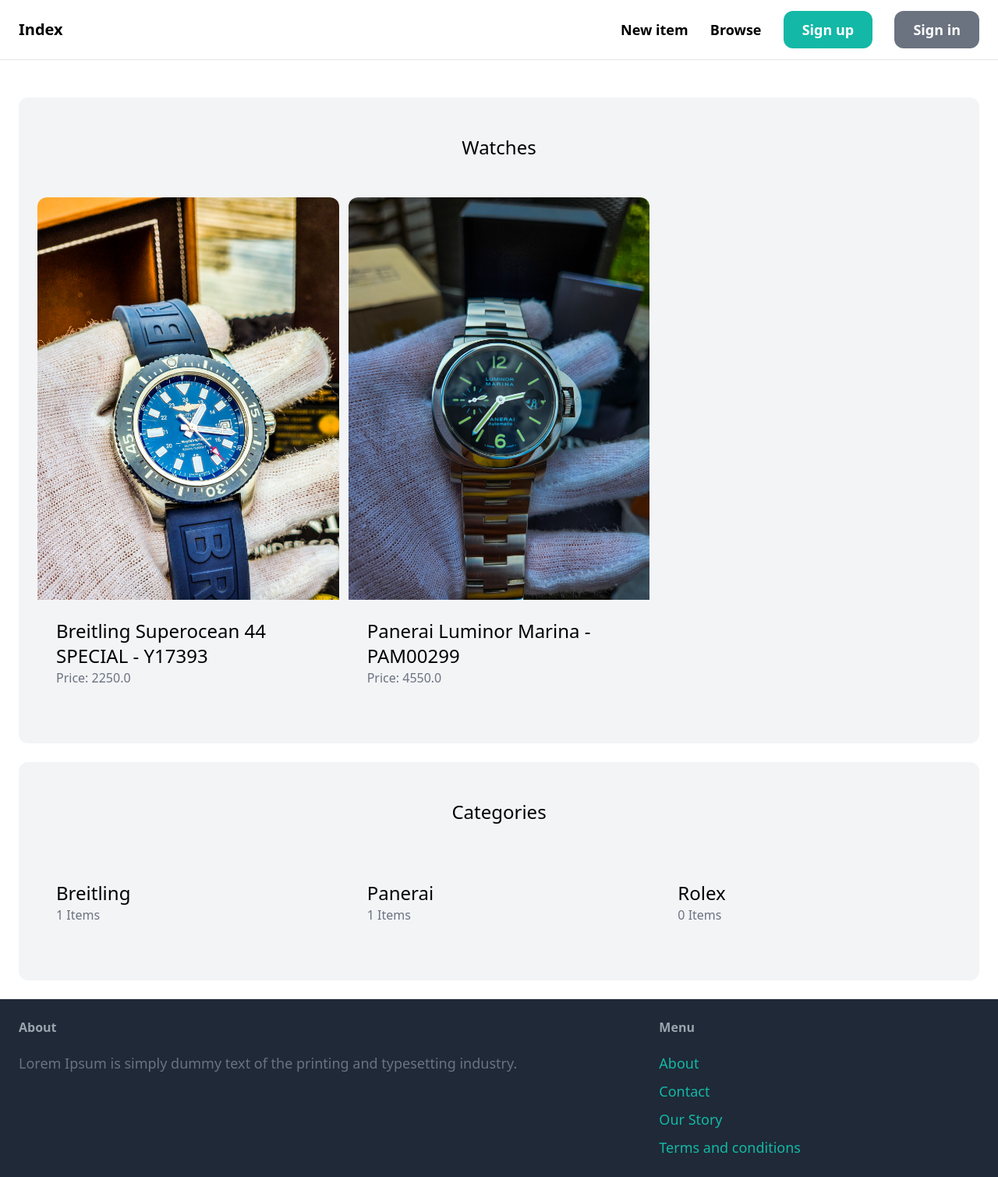
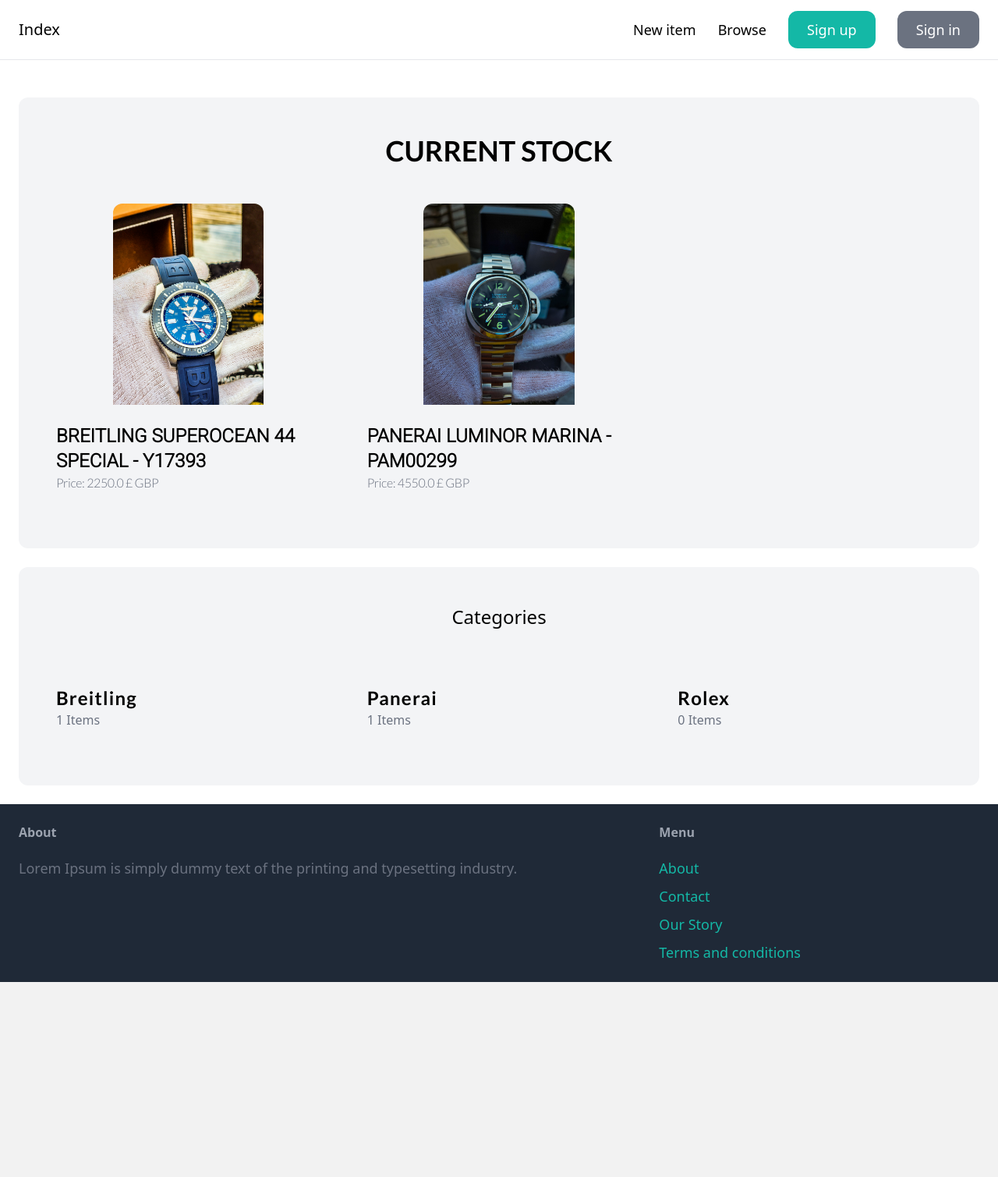
Before and after one commit to Karlox01/Watchsite, a Django app: page / in a window 1280 px wide. Shown: the whole page at 78% size. After the commit the page ends 1259 px from the top, so only its background shows below. Run offline with Django 4.2, Linux system fonts and the light colour scheme; data comes from the database, SQL or seed files in the repository; some libraries are stand-ins or nearby versions.

Commit message:
add front page to display current stock of watches

```diff
--- a/watchapp/templates/core/base.html
+++ b/watchapp/templates/core/base.html
@@ -4,6 +4,9 @@
 <head>
     <meta charset="UTF-8">
     <meta name="viewport" content="width=device-width, initial-scale=1.0">
+    <link rel="preconnect" href="https://fonts.gstatic.com">
+    <link href="https://fonts.googleapis.com/css2?family=Roboto:wght@300&display=swap" rel="stylesheet">
+    <link href="https://fonts.googleapis.com/css2?family=Lato:wght@300;700&display=swap" rel="stylesheet">
     <script src="https://cdn.tailwindcss.com"></script>
     <title>{% block title %} {% endblock %} | Base </title>
 </head>
@@ -11,15 +14,15 @@
 <body>
 
     <nav class="py-6 px-6 flex justify-between items-center border-b border-gray-200">
-        <a href="/" class="text-xl font-semibold">Index</a>
+        <a href="/" class="text-xl font-family:Roboto">Index</a>
 
         <div class="space-x-6">
-            <a href="#" class="text-lg font-semibold hover:text-gray-500">New item</a>
-            <a href="#" class="text-lg font-semibold hover:text-gray-500">Browse</a>
+            <a href="#" class="text-lg  hover:text-gray-500">New item</a>
+            <a href="#" class="text-lg  hover:text-gray-500">Browse</a>
 
-            <a href="#" class="px-6 py-3 text-lg font-semibold bg-teal-500 text-white rounded-xl hover:bg-teal-700">Sign
+            <a href="#" class="px-6 py-3 text-lg bg-teal-500 text-white rounded-xl hover:bg-teal-700 font-family:Roboto">Sign
                 up</a>
-            <a href="#" class="px-6 py-3 text-lg font-semibold bg-gray-500 text-white rounded-xl hover:bg-gray-700">Sign
+            <a href="#" class="px-6 py-3 text-lg  bg-gray-500 text-white rounded-xl hover:bg-gray-700 font-family:Roboto">Sign
                 in</a>
         </div>
     </nav>
--- a/watchapp/templates/core/index.html
+++ b/watchapp/templates/core/index.html
@@ -4,19 +4,19 @@
 
 {% block content %}
     <div class="mt-6 px-6 py-12 bg-gray-100 rounded-xl">
-        <h2 class="mb-12 text-2xl text-center"> Watches </h2>
+        <h2 class="mb-12 font-bold text-4xl text-center uppercase" style="font-family: Lato;"> Current stock </h2>
 
         <div class="grid grid-cols-3 gap-3">
             {% for item in items %}
             <div>
                 <a href="#">
                     <div>
-                        <img src="{{ item.image.url }}" class="rounded-t-xl">
+                        <img src="{{ item.image.url }}" class="rounded-t-xl w-2/4 h-2/3" style="margin: 0 auto;">
                     </div>
 
                     <div class="p-6 bg-white-rounded-b-xl">
-                        <h2 class="text-2xl">{{ item.name }}</h2>
-                        <p class="text-gray-500">Price: {{ item.price }}</p>
+                        <h2 class="text-2xl uppercase font-bold" style="font-family: Roboto; margin: 0 auto;">{{ item.name }}</h2>
+                        <p class="text-gray-500 tracking-tight" style="font-family: Lato;">Price: {{ item.price }} £ GBP</p>
                     </div>
                 </a>
             </div>
@@ -33,7 +33,7 @@
             <div>
                 <a href="#">
                     <div class="p-6 bg-white-rounded-b-xl">
-                        <h2 class="text-2xl">{{ category.name }}</h2>
+                        <h2 class="text-2xl font-bold tracking-wider " style="font-family: Lato;">{{ category.name }}</h2>
                         <p class="text-gray-500">{{ category.items.count }} Items</p>
                     </div>
                 </a>
```
